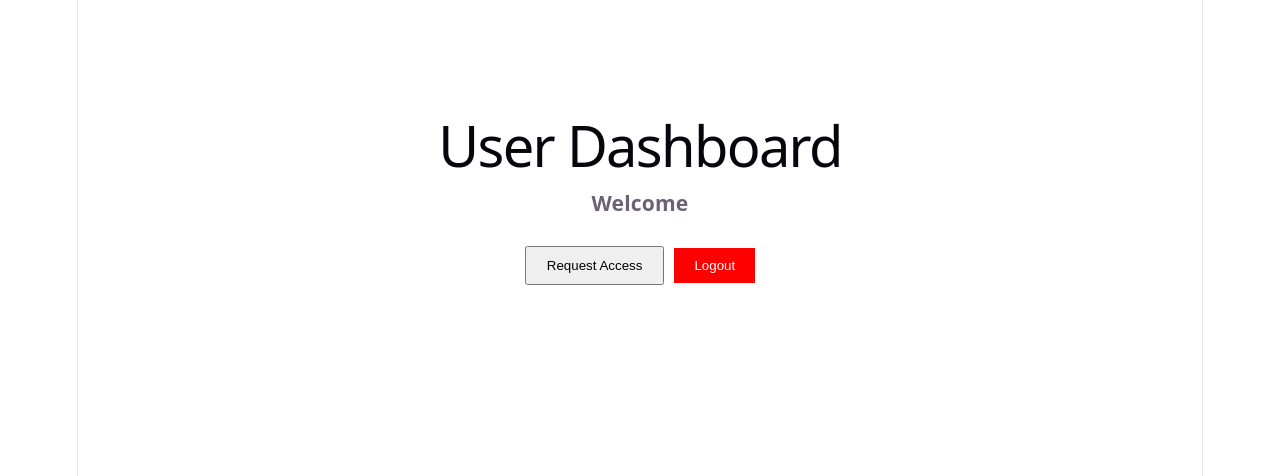
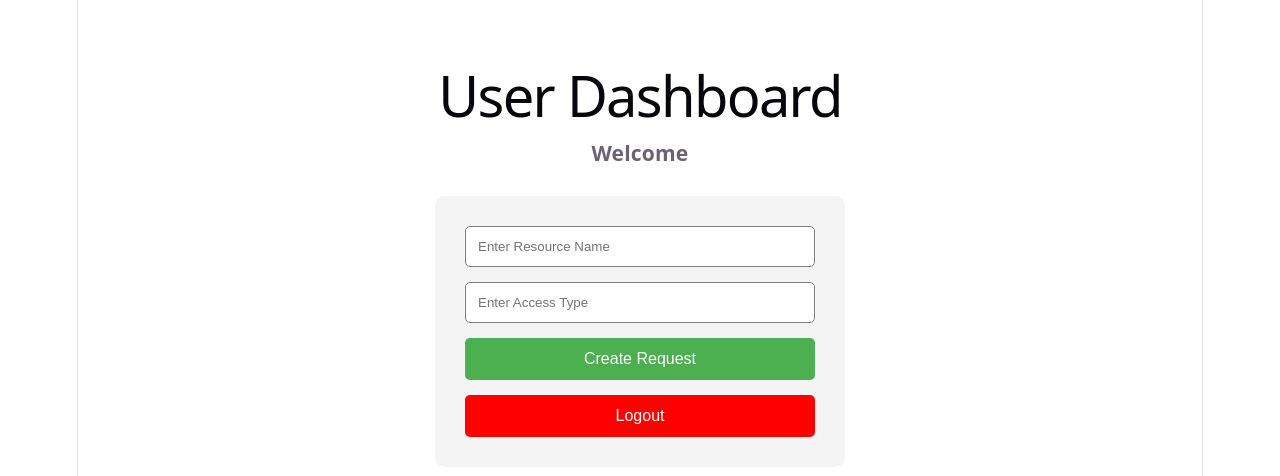
Before and after one commit to tecsxpert/access-governance-manager, a React app in the folder frontend/: page /user in a window 1280 px wide. Shown: the top 476 px of the page. Built offline with nearby package versions, Linux system fonts and the light colour scheme; the HTML template or start-up script is replaced by a standard one.

Commit message:
Day 13 completed - Access request workflow added

```diff
--- a/frontend/src/pages/AdminDashboard.jsx
+++ b/frontend/src/pages/AdminDashboard.jsx
@@ -1,51 +1,178 @@
+import { useEffect, useState } from "react";
+import axios from "axios";
 import { useNavigate } from "react-router-dom";
 
 function AdminDashboard() {
 
   const navigate = useNavigate();
 
+  const [requests, setRequests] = useState([]);
+
+  const token = localStorage.getItem("token");
   const role = localStorage.getItem("role");
 
   const logout = () => {
+
     localStorage.removeItem("token");
     localStorage.removeItem("role");
 
     navigate("/");
   };
 
+  const fetchRequests = async () => {
+
+    try {
+
+      const response = await axios.get(
+        "http://localhost:8080/access/all",
+        {
+          headers: {
+            Authorization: `Bearer ${token}`,
+          },
+        }
+      );
+
+      console.log(response.data);
+
+      setRequests(response.data.data);
+
+    } catch (error) {
+
+      console.log(error);
+    }
+  };
+
+  useEffect(() => {
+
+    fetchRequests();
+
+  }, []);
+
+  const approveRequest = async (id) => {
+
+    try {
+
+      await axios.put(
+        `http://localhost:8080/access/approve/${id}`,
+        {},
+        {
+          headers: {
+            Authorization: `Bearer ${token}`,
+          },
+        }
+      );
+
+      alert("Request Approved");
+
+      fetchRequests();
+
+    } catch (error) {
+
+      console.log(error);
+    }
+  };
+
+  const rejectRequest = async (id) => {
+
+    try {
+
+      await axios.put(
+        `http://localhost:8080/access/reject/${id}`,
+        {},
+        {
+          headers: {
+            Authorization: `Bearer ${token}`,
+          },
+        }
+      );
+
+      alert("Request Rejected");
+
+      fetchRequests();
+
+    } catch (error) {
+
+      console.log(error);
+    }
+  };
+
   return (
-    <div style={{ textAlign: "center", marginTop: "100px" }}>
+
+    <div style={{ padding: "30px" }}>
 
       <h1>Admin Dashboard</h1>
 
       <h3>Welcome {role}</h3>
 
-      <div style={{ marginTop: "30px" }}>
-
-        <button
-          style={{
-            padding: "10px 20px",
-            marginRight: "10px",
-            cursor: "pointer"
-          }}
-        >
-          View Requests
-        </button>
-
       <button
         onClick={logout}
         style={{
-            padding: "10px 20px",
+          padding: "10px",
           backgroundColor: "red",
           color: "white",
           border: "none",
-            cursor: "pointer"
+          cursor: "pointer",
+          marginBottom: "20px",
         }}
       >
         Logout
       </button>
 
-      </div>
+      <table
+        border="1"
+        cellPadding="10"
+        width="100%"
+      >
+
+        <thead>
+          <tr>
+            <th>ID</th>
+            <th>User</th>
+            <th>Resource</th>
+            <th>Access Type</th>
+            <th>Status</th>
+            <th>Actions</th>
+          </tr>
+        </thead>
+
+        <tbody>
+
+          {requests.map((request) => (
+
+            <tr key={request.id}>
+
+              <td>{request.id}</td>
+              <td>{request.userName}</td>
+              <td>{request.resourceName}</td>
+              <td>{request.accessType}</td>
+              <td>{request.status}</td>
+
+              <td>
+
+                <button
+                  onClick={() => approveRequest(request.id)}
+                >
+                  Approve
+                </button>
+
+                <button
+                  onClick={() => rejectRequest(request.id)}
+                  style={{
+                    marginLeft: "10px",
+                  }}
+                >
+                  Reject
+                </button>
+
+              </td>
+
+            </tr>
+
+          ))}
+
+        </tbody>
+
+      </table>
 
     </div>
   );
--- a/frontend/src/pages/LoginPage.jsx
+++ b/frontend/src/pages/LoginPage.jsx
@@ -18,14 +18,14 @@ function LoginPage() {
         }
       );
 
-      console.log(response.data);
+      const responseData = response.data;
+      const token = typeof responseData === "string"
+        ? responseData
+        : responseData.token;
 
-      // ✅ backend returns:
-      // response.data.data.token
-      // response.data.data.role
-
-      const token = response.data.data.token;
-      const role = response.data.data.role;
+      const role = typeof responseData === "string"
+        ? JSON.parse(atob(token.split(".")[1])).role
+        : responseData.role;
 
       // ✅ save in localStorage
       localStorage.setItem("token", token);
--- a/frontend/src/pages/UserDashboard.jsx
+++ b/frontend/src/pages/UserDashboard.jsx
@@ -1,48 +1,146 @@
+import { useState } from "react";
+import axios from "axios";
 import { useNavigate } from "react-router-dom";
 
 function UserDashboard() {
 
   const navigate = useNavigate();
 
+  const [resourceName, setResourceName] = useState("");
+  const [accessType, setAccessType] = useState("");
+
   const role = localStorage.getItem("role");
 
+  // ✅ Logout
   const logout = () => {
+
     localStorage.removeItem("token");
     localStorage.removeItem("role");
 
     navigate("/");
   };
 
+  // ✅ Create Request
+  const createRequest = async () => {
+
+    try {
+
+      const token = localStorage.getItem("token");
+
+      console.log("TOKEN:", token);
+
+      const response = await axios.post(
+        "http://localhost:8080/access/request",
+        {
+          resourceName,
+          accessType,
+        },
+        {
+          headers: {
+            Authorization: `Bearer ${token}`,
+            "Content-Type": "application/json",
+          },
+        }
+      );
+
+      console.log(response.data);
+
+      alert("Access Request Created");
+
+      // ✅ clear inputs
+      setResourceName("");
+      setAccessType("");
+
+    } catch (error) {
+
+      console.log(error);
+
+      console.log(error.response);
+
+      alert("Request Failed");
+    }
+  };
+
   return (
-    <div style={{ textAlign: "center", marginTop: "100px" }}>
+
+    <div
+      style={{
+        textAlign: "center",
+        marginTop: "50px",
+      }}
+    >
 
       <h1>User Dashboard</h1>
 
       <h3>Welcome {role}</h3>
 
-      <div style={{ marginTop: "30px" }}>
+      <div
+        style={{
+          width: "350px",
+          margin: "30px auto",
+          display: "flex",
+          flexDirection: "column",
+          gap: "15px",
+          backgroundColor: "#f4f4f4",
+          padding: "30px",
+          borderRadius: "10px",
+        }}
+      >
+
+        <input
+          type="text"
+          placeholder="Enter Resource Name"
+          value={resourceName}
+          onChange={(e) => setResourceName(e.target.value)}
+          style={{
+            padding: "12px",
+            borderRadius: "5px",
+            border: "1px solid gray",
+          }}
+        />
+
+        <input
+          type="text"
+          placeholder="Enter Access Type"
+          value={accessType}
+          onChange={(e) => setAccessType(e.target.value)}
+          style={{
+            padding: "12px",
+            borderRadius: "5px",
+            border: "1px solid gray",
+          }}
+        />
+
         <button
+          onClick={createRequest}
           style={{
-            padding: "10px 20px",
-            marginRight: "10px",
-            cursor: "pointer"
+            padding: "12px",
+            backgroundColor: "#4CAF50",
+            color: "white",
+            border: "none",
+            borderRadius: "5px",
+            cursor: "pointer",
+            fontSize: "16px",
           }}
         >
-          Request Access
+          Create Request
         </button>
 
         <button
           onClick={logout}
           style={{
-            padding: "10px 20px",
+            padding: "12px",
             backgroundColor: "red",
             color: "white",
             border: "none",
-            cursor: "pointer"
+            borderRadius: "5px",
+            cursor: "pointer",
+            fontSize: "16px",
           }}
         >
           Logout
         </button>
+
       </div>
 
     </div>
```
Lines whose indentation alone changed are shown as unchanged.
